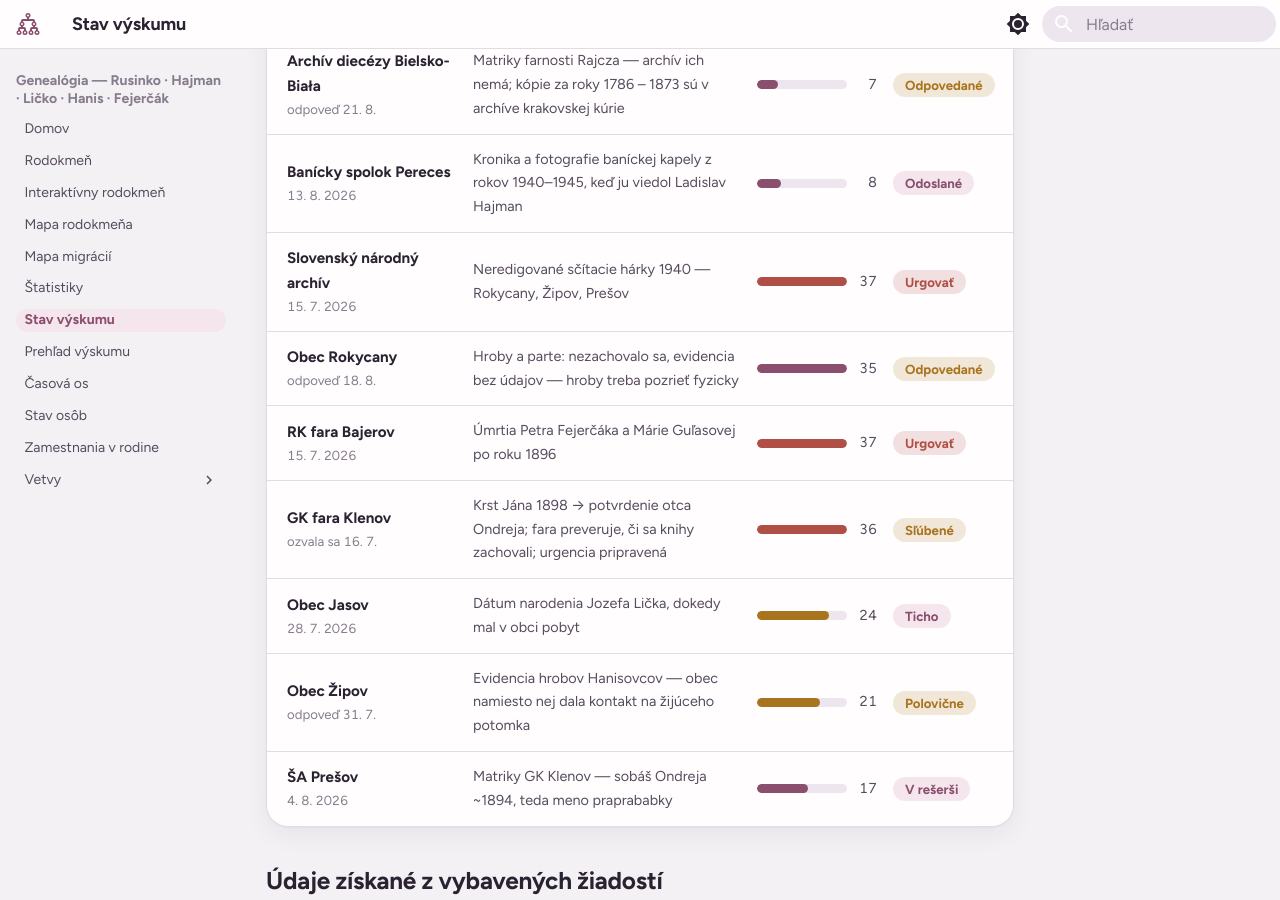
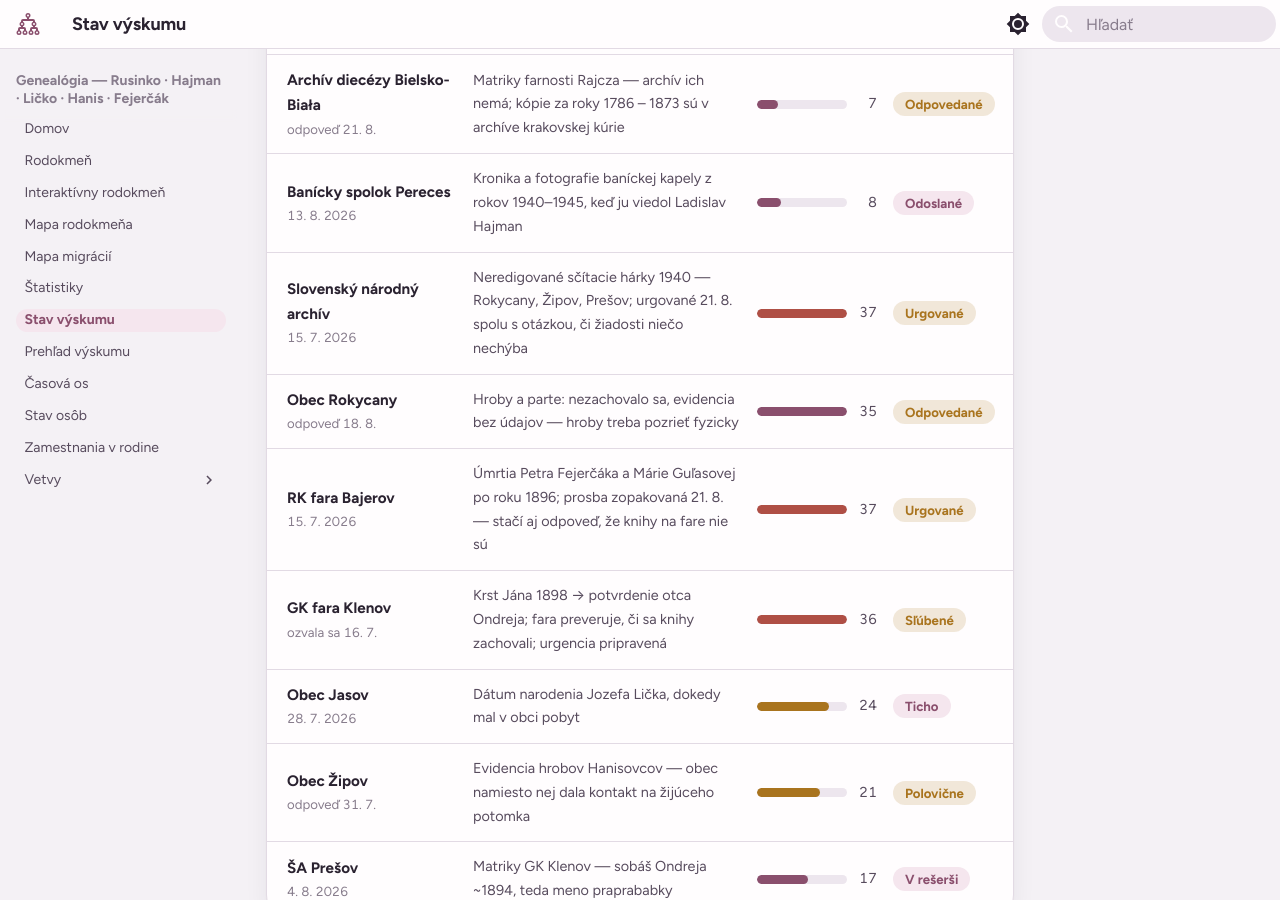
Before and after one commit to vrusi/genealogia, an MkDocs documentation site: the page built from docs/stav-vyskumu.md, in a window 1280 px wide and 900 px high, scrolled down 3828 px. Built offline with MkDocs 1.6.1 and Material for MkDocs 9.7.7, drawn with Linux system fonts in a browser that asks for light colours; some of the changed text lies outside the part shown.

Commit message:
Stav vyskumu: SNA a fara Bajerov urgovane 21.8., ziadne otvorene urgencie

```diff
--- a/docs/stav-vyskumu.md
+++ b/docs/stav-vyskumu.md
@@ -7,7 +7,7 @@ Kde sa práve čaká, čo je zaseknuté a čo treba spraviť. Panel ukazuje odos
 <div class="stav-kpi is-accent"><b>11</b><span>otvorených žiadostí</span><small>odoslané, čaká sa na odpoveď alebo doručenie</small></div>
 <div class="stav-kpi is-crit"><b>37</b><span>dní najdlhšie ticho</span><small>žiadosti z 15. 7. — SNA a fara Bajerov</small></div>
 <div class="stav-kpi is-warn"><b>1</b><span>žiadosť na podanie</span><small>sobášny list Ličkovcov (matrika Valaská)</small></div>
-<div class="stav-kpi is-warn"><b>2</b><span>žiadosti na urgenciu</span><small>SNA a fara Bajerov</small></div>
+<div class="stav-kpi is-warn"><b>0</b><span>žiadostí na urgenciu</span><small>SNA aj fara Bajerov urgované 21. 8.</small></div>
 </div>
 <div class="sec-head">
 <h2>Čo treba spraviť</h2>
@@ -72,9 +72,9 @@ Kde sa práve čaká, čo je zaseknuté a čo treba spraviť. Panel ukazuje odos
 <div class="row"><div class="who">ŠA Košice<em>17. 8. 2026</em></div><div class="what">Rodný zápis Rudolfa Hajmana (*22. 1. 1910 Košice) — z neho matrika vystaví rodný list s menami jeho rodičov</div><div class="meter"><span class="meter-track"><span class="meter-fill" style="width:13%"></span></span><span class="days">4</span></div><div><span class="pill wait">Odoslané</span></div></div>
 <div class="row"><div class="who">Archív diecézy Bielsko-Biała<em>odpoveď 21. 8.</em></div><div class="what">Matriky farnosti Rajcza — archív ich nemá; kópie za roky 1786 – 1873 sú v archíve krakovskej kúrie</div><div class="meter"><span class="meter-track"><span class="meter-fill" style="width:23%"></span></span><span class="days">7</span></div><div><span class="pill part">Odpovedané</span></div></div>
 <div class="row"><div class="who">Banícky spolok Pereces<em>13. 8. 2026</em></div><div class="what">Kronika a fotografie baníckej kapely z rokov 1940–1945, keď ju viedol Ladislav Hajman</div><div class="meter"><span class="meter-track"><span class="meter-fill" style="width:27%"></span></span><span class="days">8</span></div><div><span class="pill wait">Odoslané</span></div></div>
-<div class="row"><div class="who">Slovenský národný archív<em>15. 7. 2026</em></div><div class="what">Neredigované sčítacie hárky 1940 — Rokycany, Žipov, Prešov</div><div class="meter"><span class="meter-track"><span class="meter-fill hot" style="width:100%"></span></span><span class="days">37</span></div><div><span class="pill crit">Urgovať</span></div></div>
+<div class="row"><div class="who">Slovenský národný archív<em>15. 7. 2026</em></div><div class="what">Neredigované sčítacie hárky 1940 — Rokycany, Žipov, Prešov; urgované 21. 8. spolu s otázkou, či žiadosti niečo nechýba</div><div class="meter"><span class="meter-track"><span class="meter-fill hot" style="width:100%"></span></span><span class="days">37</span></div><div><span class="pill part">Urgované</span></div></div>
 <div class="row"><div class="who">Obec Rokycany<em>odpoveď 18. 8.</em></div><div class="what">Hroby a parte: nezachovalo sa, evidencia bez údajov — hroby treba pozrieť fyzicky</div><div class="meter"><span class="meter-track"><span class="meter-fill" style="width:100%"></span></span><span class="days">35</span></div><div><span class="pill part">Odpovedané</span></div></div>
-<div class="row"><div class="who">RK fara Bajerov<em>15. 7. 2026</em></div><div class="what">Úmrtia Petra Fejerčáka a Márie Guľasovej po roku 1896</div><div class="meter"><span class="meter-track"><span class="meter-fill hot" style="width:100%"></span></span><span class="days">37</span></div><div><span class="pill crit">Urgovať</span></div></div>
+<div class="row"><div class="who">RK fara Bajerov<em>15. 7. 2026</em></div><div class="what">Úmrtia Petra Fejerčáka a Márie Guľasovej po roku 1896; prosba zopakovaná 21. 8. — stačí aj odpoveď, že knihy na fare nie sú</div><div class="meter"><span class="meter-track"><span class="meter-fill hot" style="width:100%"></span></span><span class="days">37</span></div><div><span class="pill part">Urgované</span></div></div>
 <div class="row"><div class="who">GK fara Klenov<em>ozvala sa 16. 7.</em></div><div class="what">Krst Jána 1898 → potvrdenie otca Ondreja; fara preveruje, či sa knihy zachovali; urgencia pripravená</div><div class="meter"><span class="meter-track"><span class="meter-fill hot" style="width:100%"></span></span><span class="days">36</span></div><div><span class="pill part">Sľúbené</span></div></div>
 <div class="row"><div class="who">Obec Jasov<em>28. 7. 2026</em></div><div class="what">Dátum narodenia Jozefa Lička, dokedy mal v obci pobyt</div><div class="meter"><span class="meter-track"><span class="meter-fill mid" style="width:80%"></span></span><span class="days">24</span></div><div><span class="pill wait">Ticho</span></div></div>
 <div class="row"><div class="who">Obec Žipov<em>odpoveď 31. 7.</em></div><div class="what">Evidencia hrobov Hanisovcov — obec namiesto nej dala kontakt na žijúceho potomka</div><div class="meter"><span class="meter-track"><span class="meter-fill mid" style="width:70%"></span></span><span class="days">21</span></div><div><span class="pill part">Polovične</span></div></div><div class="row"><div class="who">ŠA Prešov<em>4. 8. 2026</em></div><div class="what">Matriky GK Klenov — sobáš Ondreja ~1894, teda meno praprababky</div><div class="meter"><span class="meter-track"><span class="meter-fill" style="width:57%"></span></span><span class="days">17</span></div><div><span class="pill wait">V rešerši</span></div></div>
```
Also changed, not shown: stav-vyskumu.md (+3 -3 lines).
